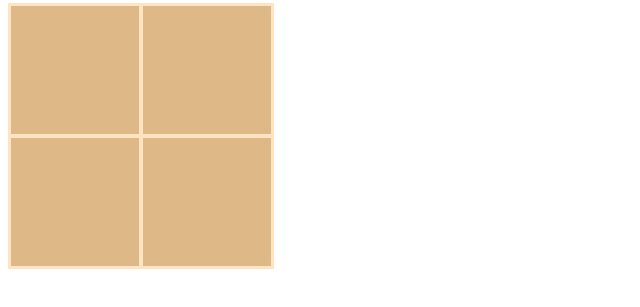
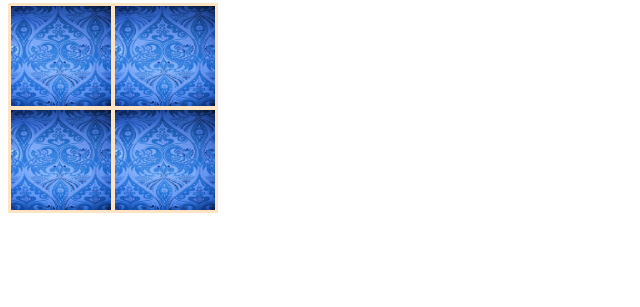
Before and after one commit to kkdshka/find-the-pair, a website built with webpack: page index.html in a window 1280 px wide. Both pictures are taken after a click on the input "Start game". Shown: the part 51-358 px from the top of the page, without its empty margins (0-640 px from the left). Built offline with nearby package versions, Linux system fonts and the light colour scheme.

Commit message:
Flip animation works. Field size changing works.

```diff
--- a/game/GameController.js
+++ b/game/GameController.js
@@ -10,7 +10,7 @@ export class GameController {
         this.settingsView.onGameStarted = (settings) => {
             this.gameModel = new GameModel(settings.fieldSize, settings.fieldColor, settings.cardsBack);
         };
-        this.gameView = new GameView;
+        this.gameView = new GameView(this.gameModel);
         this.stopwatch = new Stopwatch;
         this.stopwatchView = new StopwatchView(this.stopwatch);
     }
@@ -27,7 +27,6 @@ export class GameController {
             this.gameModel.cardsBack,
             this.gameModel.fieldSize
         ));
-        this.gameView.setCardsListener(cards);
         this.gameView.createField(
             cards,
             this.gameModel.fieldSize,
--- a/game/GameModel.js
+++ b/game/GameModel.js
@@ -1,13 +1,9 @@
 export class GameModel {
-    constructor(size = '4 x 4', color = 'beige', cardsBack = 'burlywood') {
-        this.cardsFaces = [
-            "white", "black", "red", "blue",
-            "orange", "green", "fuchsia", "pink",
-            "gold",
-        ];
-        this.fieldSize = size.substr(0, 1);
+    constructor(size = '4 x 4', color = 'beige', cardsBack = 'pastel') {
+        this.cardsFaces = this.generateCardsFaces();
+        this.fieldSize = size.split(' ')[0];
         this.fieldColor = color;
-        this.cardsBack = cardsBack;
+        this.cardsBack = this.parseCardsBack(cardsBack);
     }
 
     shuffleCards(cards) {
@@ -21,6 +17,32 @@ export class GameModel {
         return cards;
     }
 
+    generateCardsFaces() {
+        let cardsFaces = [];
+        for(let i = 1; i < 73; i++) {
+            const cardFace = `./data/cardFaces/cardFace${this.pad(i, 2)}.png`;
+            cardsFaces.push(cardFace);
+        }
+        return cardsFaces;
+    }
+
+    parseCardsBack(cardsBack) {
+        switch(cardsBack) {
+            case 'blue':
+                return './data/cardBacks/cardBack01.jpg';
+                break;
+            case 'rose':
+                return './data/cardBacks/cardBack02.jpg';
+                break;
+            case 'pastel':
+                return './data/cardBacks/cardBack03.jpg';
+                break;
+            default:
+                return './data/cardBacks/cardBack03.jpg';
+                break;
+        }
+    }
+
     saveScoreData(scoreData) {
         const allScoresData = JSON.parse(localStorage.getItem('score')) || [];
         allScoresData.push(scoreData);
@@ -30,4 +52,9 @@ export class GameModel {
     calculateScore(clicks, time) {
         return Math.round(Math.pow(100, this.fieldSize) / ((clicks / 2) * (time / 1000)));
     }
+
+    pad(num, size) {
+        let s = "0000" + num;
+        return s.substr(s.length - size);
+    }
 }
--- a/game/GameView.js
+++ b/game/GameView.js
@@ -1,21 +1,22 @@
 export class GameView {
-    constructor() {
+    constructor(gameModel) {
+        this.gameModel = gameModel;
         this.container = document.getElementById('container');
         this.flippedCards = [];
         this.cardPairsOnTable = 0;
         this.clicks = 0;
     }
 
-    createField(cards, size = 4, color = 'bisque') {
-        this.cardPairsOnTable = ( size * size ) / 2;
+    createField(cards, fieldSize, fieldColor) {
+        this.cardPairsOnTable = ( fieldSize * fieldSize ) / 2;
         const table = document.createElement('table');
-        table.className = `cards-field ${color}`;
+        table.className = `cards-field ${fieldColor}`;
         table.id = 'cards-field';
-        table.style.backgroundColor = color;
+        table.style.backgroundColor = fieldColor;
         this.container.appendChild(table);
-        for (let i = 0; i < size; i++) {
+        for (let i = 0; i < fieldSize; i++) {
             const tr = document.createElement('tr');
-            for (let i = 0; i < size; i++) {
+            for (let i = 0; i < fieldSize; i++) {
                 const td = document.createElement('td');
                 td.appendChild(cards.shift());
                 tr.appendChild(td);
@@ -24,30 +25,74 @@ export class GameView {
         }
     }
 
-    prepareCards(cardsFaces, cardsBack = 'burlywood', fieldSize = 4) {
+    prepareCards(cardsFaces, cardsBack, fieldSize) {
         const cardsAmount = fieldSize * fieldSize;
         const faces = cardsFaces.splice(0, (cardsAmount / 2));
         const allCardFaces = faces.concat(faces);
         return allCardFaces.map((cardFace) => {
-            const card = document.createElement('div');
-            card.className = 'card';
-            card.dataset.cardFace = cardFace;
-            card.dataset.cardBack = cardsBack;
-            card.style.backgroundColor = cardsBack;
+            const card = this.createCard(cardFace, cardsBack);
+            this.setCardSize(card, fieldSize);
             return card;
         });
     }
 
-    setCardsListener(cards) {
-        cards.forEach((card) => {
-            card.onclick = () => {
+    createCard(cardsFace, cardsBack) {
+        const cardWrapper = document.createElement('div');
+        cardWrapper.className = 'card-wrapper';
+
+        const flipper = document.createElement('div');
+        flipper.className = 'flipper';
+        flipper.dataset.cardName = cardsFace;
+        flipper.onclick = () => {
+            this.onClickCard(flipper);
+        };
+
+        const cardBack = document.createElement('div');
+        cardBack.className = 'card back';
+        const cardFace = document.createElement('div');
+        cardFace.className = 'card face';
+
+        const cardBackImage = document.createElement('img');
+        cardBackImage.src = cardsBack;
+        const cardFaceImage = document.createElement('img');
+        cardFaceImage.src = cardsFace;
+
+        cardBack.appendChild(cardBackImage);
+        cardFace.appendChild(cardFaceImage);
+        flipper.appendChild(cardBack);
+        flipper.appendChild(cardFace);
+        cardWrapper.appendChild(flipper);
+        return cardWrapper;
+    }
+
+    setCardSize(card, fieldSize) {
+        switch(fieldSize) {
+            case '2':
+            case '4':
+                card.className += ' large';
+                break;
+            case '6':
+            case '8':
+                card.className += ' medium';
+                break;
+            case '10':
+            case '12':
+                card.className += ' small';
+                break;
+            default:
+                card.className += ' medium';
+                break;
+        }
+    }
+
+    onClickCard(flipper) {
         this.clicks++;
-                if (card.className !== 'card flipped' && card.className !== 'card in-discard-pile') {
-                    this.flip(card);
-                    this.flippedCards.push(card);
+        if (flipper.className !== 'flipper flipped' && flipper.className !== 'flipper in-discard-pile') {
+            this.flip(flipper);
+            this.flippedCards.push(flipper);
         }
         if (this.flippedCards.length > 1) {
-                    if (this.flippedCards[0].getAttribute('data-card-face') === this.flippedCards[1].getAttribute('data-card-face')) {
+            if (this.flippedCards[0].getAttribute('data-card-name') === this.flippedCards[1].getAttribute('data-card-name')) {
                 this.discard(this.flippedCards);
                 this.cardPairsOnTable--;
                 this.checkWin();
@@ -57,26 +102,22 @@ export class GameView {
                 this.flippedCards = [];
             }
         }
-            };
-        });
     }
 
     flip(card) {
         card.className += ' flipped';
-        card.style.backgroundColor = card.getAttribute('data-card-face');
     }
 
     discard(cards) {
         setTimeout(function () {
-            cards.forEach(card => card.className = 'card in-discard-pile');
+            // cards.forEach(card => card.className = 'flipper in-discard-pile');
         }, 500);
     }
 
     reverse(cards) {
         setTimeout(function () {
             cards.forEach((card) => {
-                card.className = 'card';
-                card.style.backgroundColor = card.getAttribute('data-card-back');
+                card.className = 'flipper';
             });
         }, 500);
     }
@@ -119,10 +160,6 @@ export class GameView {
         this.container.appendChild(form);
     }
 
-    addP() {
-        return document.createElement('p');
-    }
-
     addLinks() {
         const links_wrapper = document.createElement('div');
         links_wrapper.className = 'links-wrapper';
--- a/main.css
+++ b/main.css
@@ -102,12 +102,6 @@
     background-color: bisque;
 }
 
-.flipper {
-    height: 128px;
-    width: 128px;
-    margin: 5px;
-}
-
 .in-discard-pile {
     background-color: bisque;
 }
@@ -118,8 +112,7 @@
     flex-flow: column wrap;
     justify-content: space-between;
     align-content: space-between;
-    padding-left: 5px;
-    padding-right: 50px;
+    padding: 15px 50px 15px 15px;
     background-color: antiqueWhite;
     position: absolute;
     top: 50px;
@@ -141,6 +134,54 @@
     cursor: pointer;
 }
 
+/*Card*/
+
+.card-wrapper {
+    -webkit-perspective: 800;
+    position: relative;
+}
+
+.card-wrapper.large {
+    width: 100px;
+    height: 100px;
+}
+.card-wrapper.medium {
+    width: 55px;
+    height: 55px;
+}
+.card-wrapper.small {
+    width: 35px;
+    height: 35px;
+}
+.flipper.flipped {
+    -webkit-transform: rotateY(180deg);
+}
+.flipper {
+    width: 100%;
+    height: 100%;
+    -webkit-transform-style: preserve-3d;
+    -webkit-transition: 0.5s;
+}
+.card {
+    width: 100%;
+    height: 100%;
+    position: absolute;
+    -webkit-backface-visibility: hidden ;
+    z-index: 2;
+}
+.back {
+    position: absolute;
+    z-index: 1;
+    cursor: pointer;
+}
+.face {
+    -webkit-transform: rotateY(180deg);
+}
+
+img {
+    width: 100%;
+    height: 100%;
+}
 
 /*Score*/
 
--- a/settings/SettingsView.js
+++ b/settings/SettingsView.js
@@ -9,7 +9,7 @@ export class SettingsView {
         settingsWrapper.className = 'settings-wrapper';
         this.createSelect(settingsWrapper, 'field-size', 'Choose field size', ['2 x 2', '4 x 4', '6 x 6', '8 x 8', '10 x 10', '12 x 12']);
         this.createSelect(settingsWrapper, 'field-color', 'Choose game field color', ['bisque', 'aquamarine']);
-        this.createSelect(settingsWrapper, 'cards-back', 'Choose cards back', ['burlywood', 'indigo']);
+        this.createSelect(settingsWrapper, 'cards-back', 'Choose cards back', ['blue', 'pastel', 'rose']);
         this.createSubmit(settingsWrapper);
 
         this.container.appendChild(settingsWrapper);
```
Also changed, not shown: README.md, 1 other file. Lines whose indentation alone changed are shown as unchanged.
